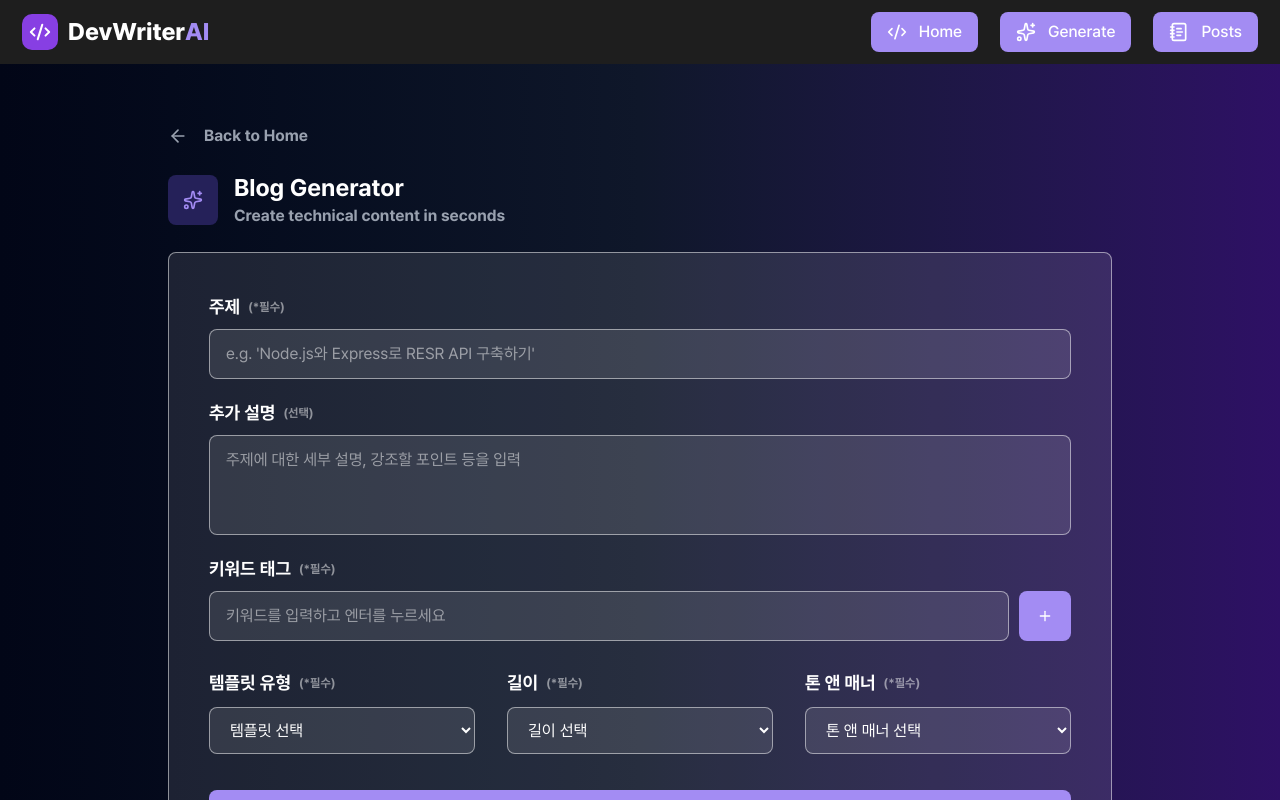
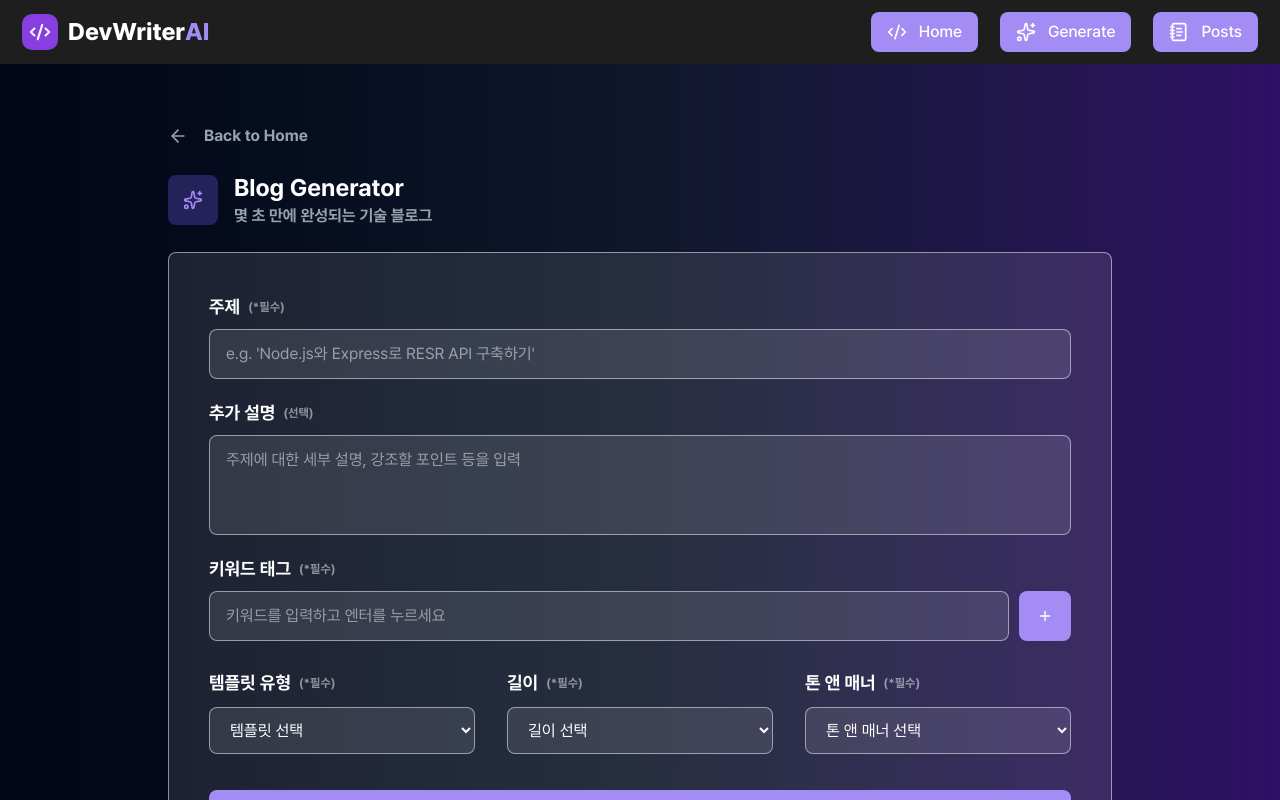
Before and after one commit to imnotpossib1e/DevWriter, a Next.js app: page /generator in a window 1280 px wide. Shown: the top 800 px of the page. Built offline with nearby package versions, Linux system fonts and the light colour scheme.

Commit message:
💄 style: 레이아웃 텍스트 변경

```diff
--- a/src/app/generator/layout.tsx
+++ b/src/app/generator/layout.tsx
@@ -25,7 +25,7 @@ export default function RootLayout({
         <div className="flex flex-col font-bold">
           <h2 className="md:text-2xl text-lg">Blog Generator</h2>
           <span className="text-gray-400 md:text-base text-sm">
-            Create technical content in seconds
+            몇 초 만에 완성되는 기술 블로그
           </span>
         </div>
       </div>
```
